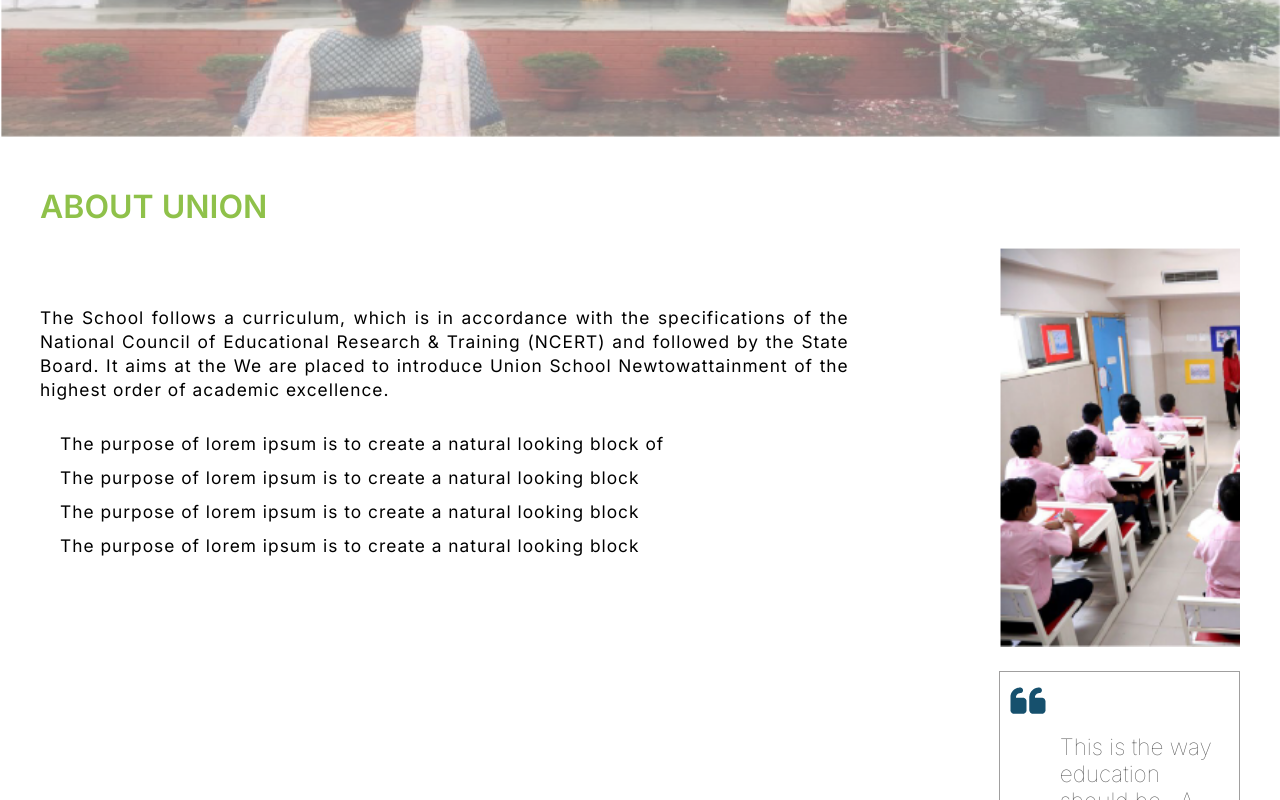
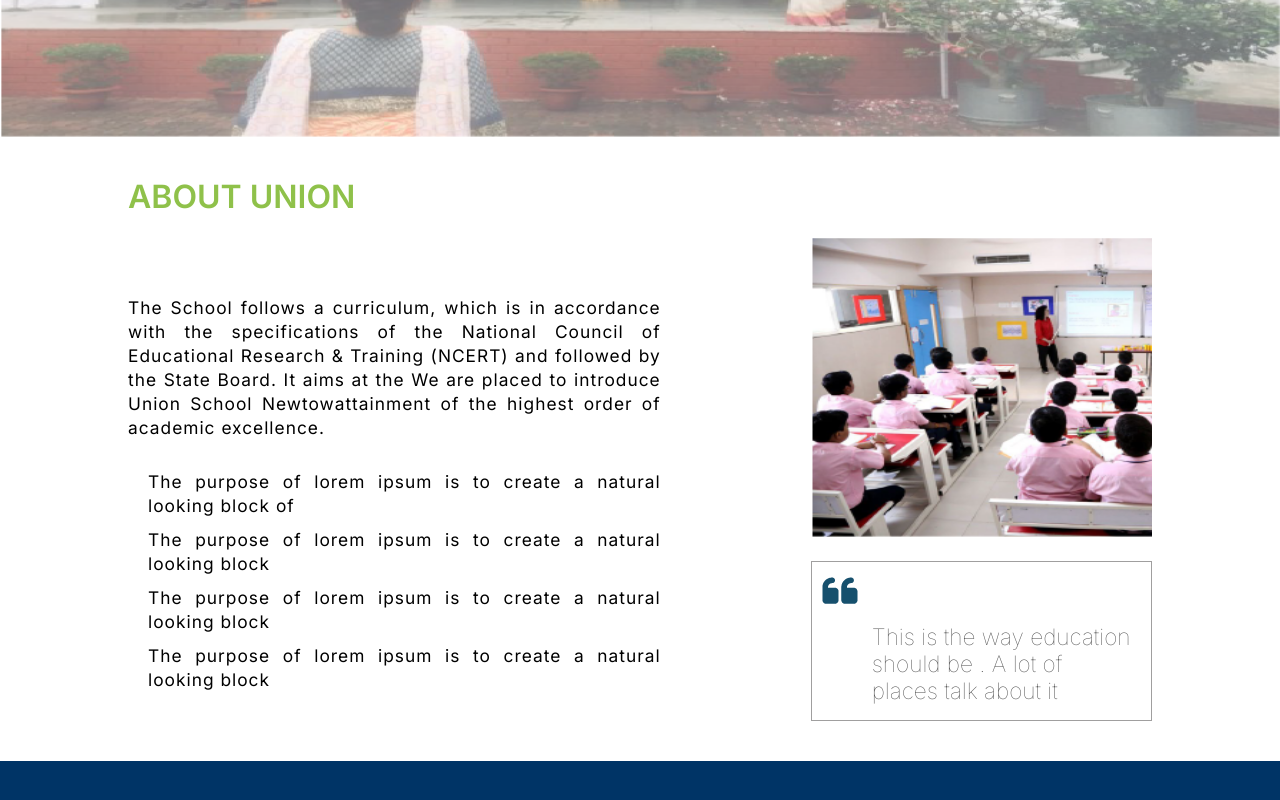
Before and after one commit to harsh6975/Union-School, a React (Create React App) app: page /about-us in a window 1280 px wide. Shown: the part 580-1380 px from the top of the page. Built offline with nearby package versions, Linux system fonts and the light colour scheme.

Commit message:
about us modified

```diff
--- a/src/component/About.js
+++ b/src/component/About.js
@@ -12,9 +12,8 @@
     <>
       <Navbar1 />
       <Banner image={abo} />
-      <div className={styles.container1}>
-        <div className={styles.content1}>
-          <section className={styles.middlesection}>
+
+          <div className={styles.aboutus}>
             <div className={styles.textcontainer}>
               <h2>ABOUT UNION</h2>
               <p>
@@ -56,9 +55,8 @@
                 </h4>
               </div>
             </div>
-          </section>
-        </div>
-      </div>
+          </div>
+
       <Footer />
     </>
   );
--- a/src/styles/about.module.css
+++ b/src/styles/about.module.css
@@ -1,20 +1,24 @@
-.content1 {
-  max-width: 1200px;
-  margin: 50px auto;
-}
-.middlesection {
+.aboutus {
   display: flex;
   justify-content: space-between;
+  width: 80%;
   margin: auto;
+  margin-top: 40px;
+  margin-bottom: 40px;
 }
-.middlesection h2 {
+
+.textcontainer {
+  flex: 2;
+}
+
+.aboutus h2 {
   font-size: 24pt;
   font-weight: 550;
   color: #8fc14a;
   margin-bottom: 80px;
   /* text-align: start; */
 }
-.middlesection p {
+.aboutus p {
   font-size: 13pt;
   line-height: 24px;
   letter-spacing: 1px;
@@ -22,10 +26,10 @@
   padding-right: 150px;
   margin-bottom: 30px;
 }
-.middlesection ul {
+.aboutus ul {
   margin-left: 20px;
 }
-.middlesection li {
+.aboutus li {
   font-size: 13pt;
   line-height: 24px;
   letter-spacing: 1px;
@@ -33,10 +37,14 @@
   padding-right: 150px;
   margin-bottom: 10px;
 }
+.imagecontainer {
+  flex: 1;
+}
+
 .imagecontainer .i1 img {
   margin-top: 60px;
   width: 550px;
-  height: 400px;
+  height: 300px;
   margin-bottom: 20px;
 }
 .imagecontainer .box {
```
